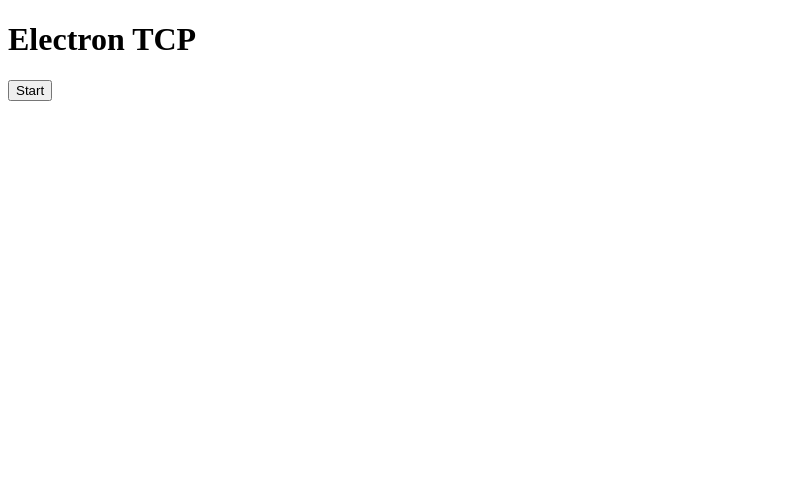
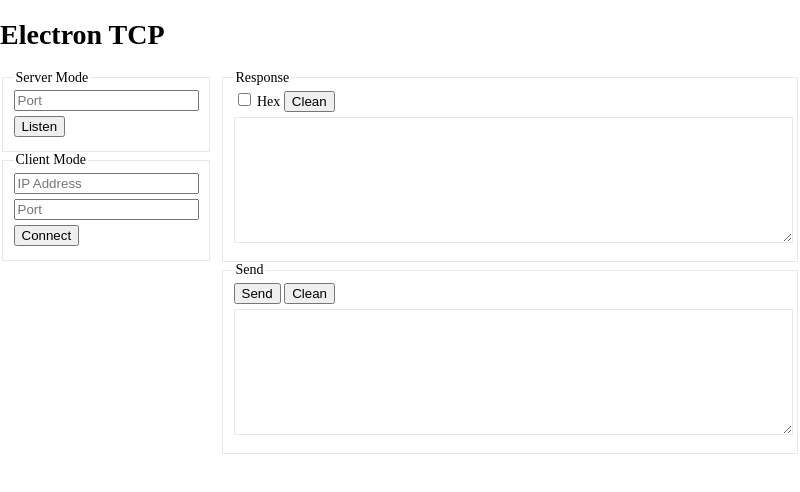
Before and after one commit to atuxe/electron-tcp, an Electron app: page index.html in a window 800 px wide. Drawn offline with Linux system fonts and the light colour scheme; no server answers.

Commit message:
ui layout

```diff
--- a/index.html
+++ b/index.html
@@ -1,17 +1,54 @@
 <!DOCTYPE html>
 <html>
+
 <head>
     <meta charset="utf-8">
     <title>Electron TCP</title>
+    <link rel="stylesheet" href="style.css">
 </head>
+
 <body>
     <h1>Electron TCP</h1>
-    <button type="button" name="button">Start</button>
+    <div class="container">
+        <div class="sidebar">
+            <fieldset>
+                <legend>Server Mode</legend>
+                <input type="text" name="port" value="" placeholder="Port">
+                <br>
+                <button type="button" id="btn_server_start">Listen</button>
+            </fieldset>
+            <fieldset>
+                <legend>Client Mode</legend>
+                <input type="text" name="ip" value="" placeholder="IP Address">
+                <br>
+                <input type="text" name="port" value="" placeholder="Port">
+                <br>
+                <button type="button" id="btn_client_start">Connect</button>
+            </fieldset>
+        </div>
+        <div class="main">
+            <fieldset>
+                <legend>Response</legend>
+                <input type="checkbox" name="is_hex" id="is_hex">
+                <label for="is_hex">Hex</label>
+                <button type="button" id="btn_clean1">Clean</button>
+                <textarea name="response" id="response" rows="8"></textarea>
+            </fieldset>
+            <fieldset>
+                <legend>Send</legend>
+                <button type="button" id="btn_send">Send</button>
+                <button type="button" id="btn_clean2">Clean</button>
+                <textarea name="send" id="send" rows="8"></textarea>
+            </fieldset>
+        </div>
+    </div>
     <script type="text/javascript">
         var util = require('util');
         var net = require('net');
-      var server = null, socket = null;
+        var server = null,
+            socket = null;
         util.log('Hello Electron TCP!');
     </script>
 </body>
+
 </html>
--- /dev/null
+++ b/style.css
@@ -0,0 +1,7 @@
+body { margin: 0; padding: 0; font-size: 14px;}
+.container {}
+.sidebar { width: 200px; float: left; height: auto; }
+.main { height: auto; overflow: hidden; margin-left: 220px;}
+    .main textarea { width: 100%; border: 1px solid #e8e8e8;}
+fieldset { border: 1px solid #e8e8e8;}
+input, button, textarea { margin-bottom: 5px;}
```
Also changed, not shown: main.js (+6 -3 lines), README.md. Lines whose indentation alone changed are shown as unchanged.
